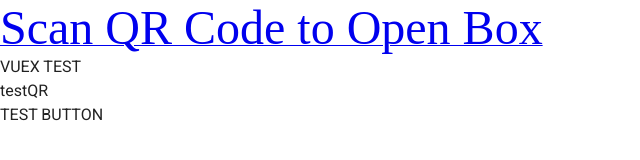
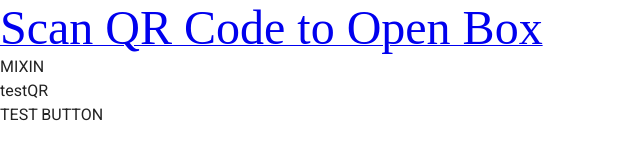
Before and after one commit to farm12786/RQTEST, a Vue app: page / in a window 1280 px wide. Shown: the top 160 px of the page, without its empty margins (0-640 px from the left). Built offline with nearby package versions, Linux system fonts and the light colour scheme.

Commit message:
edit mixin

```diff
--- a/src/App.vue
+++ b/src/App.vue
@@ -5,7 +5,7 @@
       <router-view></router-view>
       <!-- <div>this is result :</div> -->
       <!-- <div>{{result}}</div> -->
-      <div>VUEX TEST</div>
+      <div>MIXIN</div>
       <div>{{this.$store.state.qrtest}}</div>
       <button v-on:click="globalHelper">TEST BUTTON</button>
     </v-main>
```
